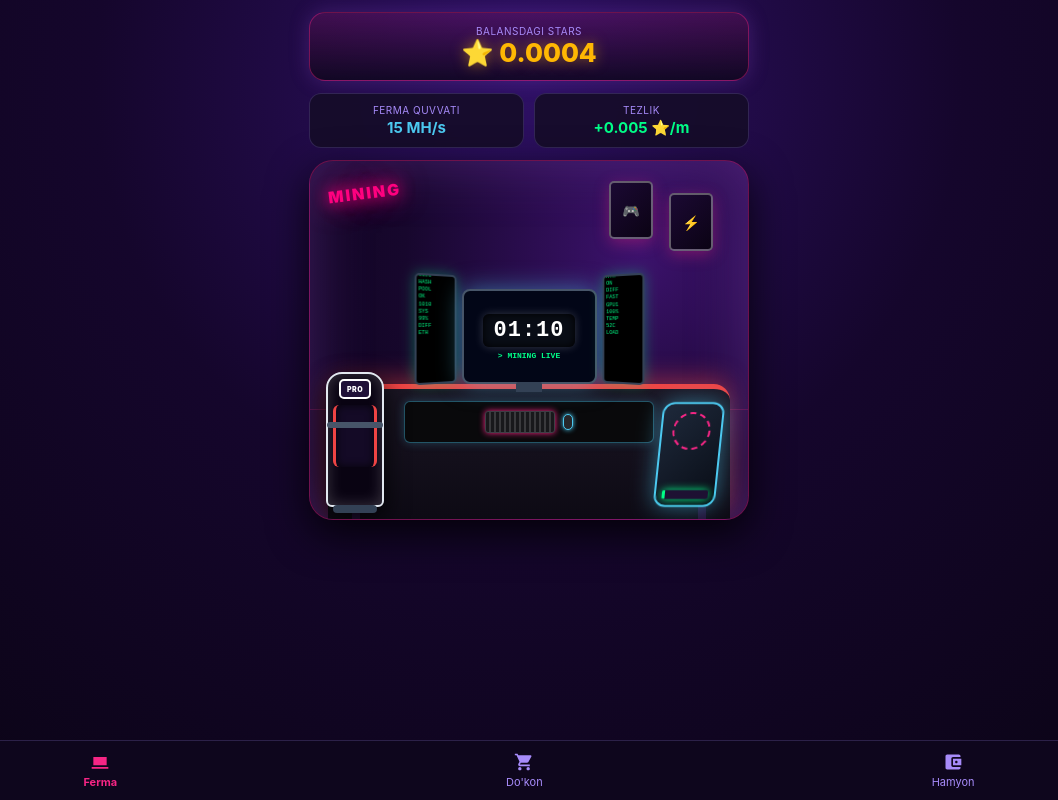
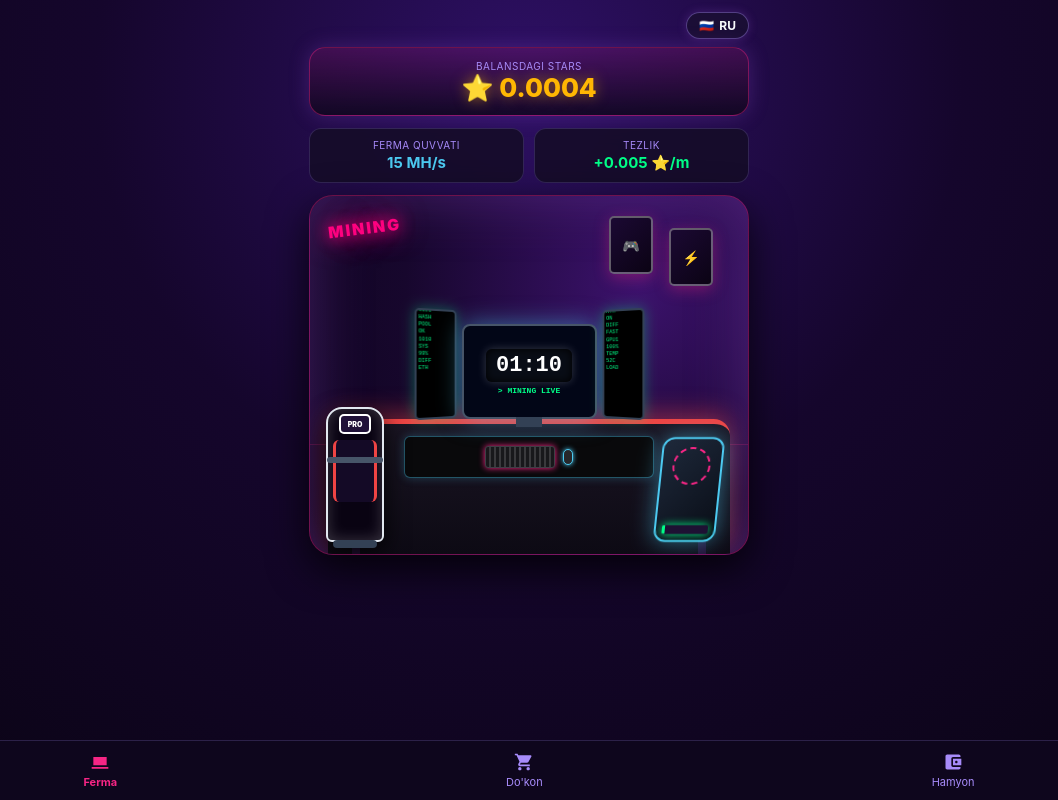
Before and after one commit to kodirovdurbek/telegram-mining, a website: page index.html in a window 1280 px wide. Shown: the whole page, without its empty margins (111-1169 px from the left). Drawn offline with Linux system fonts and the light colour scheme.

Commit message:
Modify title and add language switch functionality
Updated the title and added a language switch button. Enhanced the layout and styling for the mining setup interface.

```diff
--- a/index.html
+++ b/index.html
@@ -3,7 +3,7 @@
 <head>
     <meta charset="UTF-8">
     <meta name="viewport" content="width=device-width, initial-scale=1.0, user-scalable=no">
-    <title>Realistic Gamer Mining Setup</title>
+    <title>Gamer Mining Room</title>
     <script src="https://telegram.org/js/telegram-web-app.js"></script>
     <style>
         :root {
@@ -30,6 +30,17 @@
             min-height: 100vh;
         }
 
+        /* Yuqori Panel: Balans & Til Tanlash */
+        .top-header-bar {
+            width: 100%; max-width: 440px; display: flex; justify-content: flex-end; margin-bottom: 8px;
+        }
+        .lang-switch-btn {
+            background: rgba(26, 16, 49, 0.8); border: 1px solid rgba(167, 139, 250, 0.4);
+            color: var(--text-main); padding: 5px 12px; border-radius: 20px; font-size: 12px;
+            font-weight: 700; cursor: pointer; display: flex; align-items: center; gap: 5px;
+            box-shadow: 0 0 10px rgba(157, 78, 221, 0.25);
+        }
+
         .balance-chip {
             width: 100%; max-width: 440px; text-align: center;
             background: linear-gradient(180deg, rgba(247, 37, 133, 0.15) 0%, rgba(15, 7, 30, 0.85) 100%);
@@ -51,9 +62,7 @@
         }
         .stat-val { font-size: 15px; font-weight: 700; color: var(--neon-blue); margin-top: 2px; }
 
-        /* ========================================================
-           KATTALASHTIRILGAN REALISTIK 3D GAMER ROOM
-           ======================================================== */
+        /* REALISTIK 3D GAMER SETUP */
         .room-scene {
             width: 100%; height: 360px; position: relative;
             background: radial-gradient(circle at 75% 25%, #3c126d 0%, #17072d 55%, #0d041c 100%);
@@ -63,7 +72,6 @@
             perspective: 800px;
         }
 
-        /* Yog'och pol (Suratdagi laminat) */
         .floor-wood {
             position: absolute; bottom: 0; left: 0; right: 0; height: 110px;
             background: linear-gradient(180deg, #12071a 0%, #08030d 100%);
@@ -71,7 +79,6 @@
             border-top: 1px solid rgba(247, 37, 133, 0.2);
         }
 
-        /* Devordagi neon & san'at plakatlari */
         .wall-neon-sign {
             position: absolute; top: 22px; left: 18px;
             color: #ff007f; font-weight: 900; font-size: 16px; text-shadow: 0 0 15px #ff007f, 0 0 30px #ff007f;
@@ -84,21 +91,17 @@
             box-shadow: 0 4px 15px rgba(247,37,133,0.35); display: flex; align-items: center; justify-content: center; font-size: 14px;
         }
 
-        /* Gamer Stoli (Kattaroq, massiv va qizil neon qirrali) */
         .gamer-desk {
             position: absolute; bottom: 0; width: 92%; height: 135px;
             background: linear-gradient(180deg, #1a1523 0%, #0d0a14 100%);
-            border-top: 5px solid #ef4444;
-            box-shadow: 0 -6px 25px rgba(239, 68, 68, 0.45);
-            border-radius: 16px 16px 0 0;
-            display: flex; justify-content: center;
+            border-top: 5px solid #ef4444; box-shadow: 0 -6px 25px rgba(239, 68, 68, 0.45);
+            border-radius: 16px 16px 0 0; display: flex; justify-content: center;
         }
         .desk-legs {
             position: absolute; bottom: 0; width: 88%; height: 75px;
             border-left: 8px solid #221035; border-right: 8px solid #221035;
         }
 
-        /* Stol ustidagi jihozlar: Katta mousepad, klaviatura va sichqoncha */
         .desk-mat {
             position: absolute; top: 12px; width: 62%; height: 42px;
             background: #09090b; border: 1.5px solid rgba(76, 201, 240, 0.4);
@@ -115,26 +118,18 @@
             border: 1px solid var(--neon-blue); box-shadow: 0 0 5px var(--neon-blue);
         }
 
-        /* 3D MONITORLAR SETUP'I */
         .triple-monitors {
             position: absolute; bottom: 135px; width: 100%;
-            display: flex; justify-content: center; align-items: flex-end; gap: 4px;
-            z-index: 5;
+            display: flex; justify-content: center; align-items: flex-end; gap: 4px; z-index: 5;
         }
-        /* Chap monitor (ichkariga burilgan 3D) */
         .vert-monitor.left {
-            width: 44px; height: 110px; background: #000;
-            border: 2px solid #334155; border-radius: 5px;
-            padding: 4px 2px; overflow: hidden;
-            box-shadow: 0 0 14px rgba(0, 255, 136, 0.35);
+            width: 44px; height: 110px; background: #000; border: 2px solid #334155; border-radius: 5px;
+            padding: 4px 2px; overflow: hidden; box-shadow: 0 0 14px rgba(0, 255, 136, 0.35);
             transform: perspective(300px) rotateY(18deg);
         }
-        /* O'ng monitor (ichkariga burilgan 3D) */
         .vert-monitor.right {
-            width: 44px; height: 110px; background: #000;
-            border: 2px solid #334155; border-radius: 5px;
-            padding: 4px 2px; overflow: hidden;
-            box-shadow: 0 0 14px rgba(0, 255, 136, 0.35);
+            width: 44px; height: 110px; background: #000; border: 2px solid #334155; border-radius: 5px;
+            padding: 4px 2px; overflow: hidden; box-shadow: 0 0 14px rgba(0, 255, 136, 0.35);
             transform: perspective(300px) rotateY(-18deg);
         }
         .matrix-code {
@@ -143,23 +138,18 @@
         }
         @keyframes scrollMatrix { 0% { transform: translateY(0); } 100% { transform: translateY(-12px); } }
 
-        /* Asosiy markaziy monitor */
         .center-monitor {
-            width: 135px; height: 95px; background: #020617;
-            border: 2.5px solid #475569; border-radius: 8px;
-            box-shadow: 0 0 25px rgba(76, 201, 240, 0.5);
-            display: flex; flex-direction: column; align-items: center; justify-content: center;
-            position: relative;
+            width: 135px; height: 95px; background: #020617; border: 2.5px solid #475569; border-radius: 8px;
+            box-shadow: 0 0 25px rgba(76, 201, 240, 0.5); display: flex; flex-direction: column;
+            align-items: center; justify-content: center; position: relative;
         }
         .monitor-stand {
             position: absolute; bottom: -10px; width: 26px; height: 10px; background: #334155;
-            border-radius: 2px 2px 0 0;
         }
         .flip-clock {
-            font-size: 22px; font-weight: 900; font-family: monospace;
-            background: #090d16; padding: 4px 10px; border-radius: 6px; color: #fff;
-            box-shadow: inset 0 0 8px #000, 0 0 10px rgba(255,255,255,0.2); margin-bottom: 4px;
-            letter-spacing: 1px;
+            font-size: 22px; font-weight: 900; font-family: monospace; background: #090d16;
+            padding: 4px 10px; border-radius: 6px; color: #fff; box-shadow: inset 0 0 8px #000, 0 0 10px rgba(255,255,255,0.2);
+            margin-bottom: 4px;
         }
         .mining-live-badge {
             font-size: 8px; color: var(--neon-green); font-family: monospace; font-weight: 700;
@@ -167,7 +157,6 @@
         }
         @keyframes blink { 0% { opacity: 0.3; } 100% { opacity: 1; } }
 
-        /* Realistik Gamer Kreslosi (Suratdagi sifat va burchak) */
         .gamer-chair {
             position: absolute; bottom: 12px; left: 16px; width: 58px; height: 135px;
             background: #090312; border: 2.5px solid #e2e8f0; border-radius: 16px 16px 6px 6px;
@@ -176,12 +165,11 @@
         }
         .chair-headrest {
             width: 32px; height: 20px; background: #201138; border: 2px solid #fff; border-radius: 5px; margin-top: 5px;
-            font-size: 7px; color: #fff; text-align: center; line-height: 17px; font-weight: 900; letter-spacing: 0.5px;
+            font-size: 7px; color: #fff; text-align: center; line-height: 17px; font-weight: 900;
         }
         .chair-body {
             width: 44px; height: 62px; background: #140a26; border-radius: 6px; margin-top: 6px;
             border-left: 3.5px solid #ef4444; border-right: 3.5px solid #ef4444;
-            box-shadow: inset 0 0 8px rgba(0,0,0,0.8);
         }
         .chair-armrests {
             position: absolute; top: 48px; width: 56px; height: 6px; background: #475569; border-radius: 3px;
@@ -190,13 +178,11 @@
             position: absolute; bottom: -8px; width: 44px; height: 8px; background: #334155; border-radius: 4px;
         }
 
-        /* Stol ostidagi og'ma futuristik keys (Suratdagi korpus) */
         .futuristic-pc {
             position: absolute; bottom: 12px; right: 28px; width: 62px; height: 105px;
             background: linear-gradient(135deg, #1e293b 0%, #090d16 100%);
             border: 2px solid var(--neon-blue); border-radius: 12px;
-            box-shadow: 0 0 22px rgba(76, 201, 240, 0.5);
-            transform: skewX(-6deg); z-index: 7; padding: 6px;
+            box-shadow: 0 0 22px rgba(76, 201, 240, 0.5); transform: skewX(-6deg); z-index: 7; padding: 6px;
             display: flex; flex-direction: column; justify-content: space-between;
         }
         .case-cooler {
@@ -210,16 +196,13 @@
             box-shadow: 0 0 8px var(--neon-green); border-radius: 2px;
         }
 
-        /* ========================================================
-           DO'KON VA HAMYON (O'ZGARMAGAN, O'Z JOYIDA)
-           ======================================================== */
+        /* DO'KON */
         .section-header { font-size: 13px; font-weight: 700; color: var(--text-muted); text-transform: uppercase; margin-bottom: 12px; }
 
         .realistic-gpu-card {
             background: linear-gradient(145deg, #161f33 0%, #0e1424 100%);
-            border: 1px solid #23304b; border-radius: 16px;
-            padding: 12px; margin-bottom: 14px; box-shadow: 0 8px 20px rgba(0,0,0,0.4);
-            display: flex; flex-direction: column; gap: 10px;
+            border: 1px solid #23304b; border-radius: 16px; padding: 12px; margin-bottom: 14px;
+            box-shadow: 0 8px 20px rgba(0,0,0,0.4); display: flex; flex-direction: column; gap: 10px;
         }
         .gpu-model-visual {
             width: 100%; height: 82px; background: linear-gradient(90deg, #1b2438 0%, #283552 40%, #1e283d 100%);
@@ -280,6 +263,7 @@
             box-shadow: 0 0 12px rgba(239, 68, 68, 0.45);
         }
 
+        /* HAMYON */
         .wallet-card {
             background: var(--panel-bg); border: 1px solid #1e293b; border-radius: 14px;
             padding: 18px; text-align: center; margin-top: 10px;
@@ -306,35 +290,38 @@
 </head>
 <body>
 
+    <!-- Til Almashtirish Tugmasi -->
+    <div class="top-header-bar">
+        <button class="lang-switch-btn" onclick="toggleLanguage()">
+            <span id="lang-flag">🇷🇺</span> <span id="lang-name">RU</span>
+        </button>
+    </div>
+
     <!-- Balans -->
     <div class="balance-chip">
-        <div class="stat-label">Balansdagi Stars</div>
+        <div class="stat-label" id="txt-bal-label">Balansdagi Stars</div>
         <h2>⭐ <span id="stars-balance">0.0000</span></h2>
     </div>
 
-    <!-- 1-BO'LIM: KATTALASHTIRILGAN VA 3D REALISTIK SETUP -->
+    <!-- 1-BO'LIM: FERMA -->
     <div id="tab-farm" class="tab-content active">
         <div class="top-stats">
             <div class="stat-badge">
-                <div class="stat-label">Ferma Quvvati</div>
+                <div class="stat-label" id="txt-power-label">Ferma Quvvati</div>
                 <div class="stat-val"><span id="hashrate">0</span> MH/s</div>
             </div>
             <div class="stat-badge">
-                <div class="stat-label">Tezlik</div>
+                <div class="stat-label" id="txt-speed-label">Tezlik</div>
                 <div class="stat-val" style="color: var(--neon-green);">+<span id="speed">0.000</span> ⭐/m</div>
             </div>
         </div>
 
         <div class="room-scene">
-            <!-- Pol qatlami -->
             <div class="floor-wood"></div>
-
-            <!-- Devor chiroqlari va dekoratsiya -->
             <div class="wall-neon-sign">MINING</div>
             <div class="wall-poster" style="top:20px; right:95px;">🎮</div>
             <div class="wall-poster" style="top:32px; right:35px;">⚡️</div>
 
-            <!-- 3D 3 talik monitorlar -->
             <div class="triple-monitors">
                 <div class="vert-monitor left">
                     <div class="matrix-code">0101<br>HASH<br>POOL<br>OK<br>1010<br>SYS<br>99%<br>DIFF<br>ETH</div>
@@ -349,7 +336,6 @@
                 </div>
             </div>
 
-            <!-- Gamer Kreslosi -->
             <div class="gamer-chair">
                 <div class="chair-headrest">PRO</div>
                 <div class="chair-armrests"></div>
@@ -357,7 +343,6 @@
                 <div class="chair-base"></div>
             </div>
 
-            <!-- Katta Gamer Stoli -->
             <div class="gamer-desk">
                 <div class="desk-mat">
                     <div class="desk-keyboard"></div>
@@ -366,7 +351,6 @@
                 <div class="desk-legs"></div>
             </div>
 
-            <!-- Stol ostidagi og'ma keys -->
             <div class="futuristic-pc">
                 <div class="case-cooler"></div>
                 <div class="gpu-rack" id="gpu-visual-rack"></div>
@@ -374,9 +358,9 @@
         </div>
     </div>
 
-    <!-- 2-BO'LIM: VIDEOKARTALAR DO'KONI (O'ZGARMAGAN) -->
+    <!-- 2-BO'LIM: DO'KON -->
     <div id="tab-shop" class="tab-content">
-        <div class="section-header">🛒 Videokartalar Bo'limi</div>
+        <div class="section-header" id="txt-shop-title">🛒 Videokartalar Bo'limi</div>
 
         <!-- 1. GTX 1660 Super -->
         <div class="realistic-gpu-card">
@@ -491,17 +475,17 @@
         </div>
     </div>
 
-    <!-- 3-BO'LIM: PUL YECHISH / HAMYON (O'ZGARMAGAN) -->
+    <!-- 3-BO'LIM: HAMYON -->
     <div id="tab-wallet" class="tab-content">
-        <div class="section-header">💳 Mablag'ni Yechib Olish</div>
+        <div class="section-header" id="txt-wallet-title">💳 Mablag'ni Yechib Olish</div>
         <div class="wallet-card">
             <div style="font-size: 32px; margin-bottom: 8px;">💼</div>
-            <h3>Yechib olish shartlari</h3>
-            <p style="font-size: 12px; color: var(--text-muted); margin: 6px 0 14px 0;">
+            <h3 id="txt-rules-title">Yechib olish shartlari</h3>
+            <p id="txt-rules-desc" style="font-size: 12px; color: var(--text-muted); margin: 6px 0 14px 0;">
                 Minimal yechish summasi: <b style="color: var(--gold);">50 ⭐</b>.<br>
                 So'rov yuborilgach, hisobingiz admin tomonidan tekshirilib tasdiqlanadi.
             </p>
-            <button class="btn-withdraw" onclick="withdrawStars()">Barcha Stars'ni Yechish</button>
+            <button class="btn-withdraw" id="btn-withdraw-txt" onclick="withdrawStars()">Barcha Stars'ni Yechish</button>
         </div>
     </div>
 
@@ -509,15 +493,15 @@
     <div class="bottom-nav">
         <button class="nav-item active" onclick="switchTab('farm', this)">
             <svg viewBox="0 0 24 24"><path d="M4 6h16v10H4V6zm-2 12h20v2H2v-2z"/></svg>
-            <span>Ferma</span>
+            <span id="nav-farm">Ferma</span>
         </button>
         <button class="nav-item" onclick="switchTab('shop', this)">
             <svg viewBox="0 0 24 24"><path d="M7 18c-1.1 0-1.99.9-1.99 2S5.9 22 7 22s2-.9 2-2-.9-2-2-2zM1 2v2h2l3.6 7.59-1.35 2.45c-.16.28-.25.61-.25.96 0 1.1.9 2 2 2h12v-2H7.42c-.14 0-.25-.11-.25-.25l.03-.12.9-1.63h7.45c.75 0 1.41-.41 1.75-1.03l3.58-6.49c.08-.14.12-.31.12-.48 0-.55-.45-1-1-1H5.21l-.94-2H1zm16 16c-1.1 0-1.99.9-1.99 2s.89 2 1.99 2 2-.9 2-2-.9-2-2-2z"/></svg>
-            <span>Do'kon</span>
+            <span id="nav-shop">Do'kon</span>
         </button>
         <button class="nav-item" onclick="switchTab('wallet', this)">
             <svg viewBox="0 0 24 24"><path d="M21 18v1c0 1.1-.9 2-2 2H5c-1.11 0-2-.9-2-2V5c0-1.1.89-2 2-2h14c1.1 0 2 .9 2 2v1h-9c-1.11 0-2 .9-2 2v8c0 1.1.89 2 2 2h9zm-9-2h10V8H12v8zm4-2.5c-.83 0-1.5-.67-1.5-1.5s.67-1.5 1.5-1.5 1.5.67 1.5 1.5-.67 1.5-1.5 1.5z"/></svg>
-            <span>Hamyon</span>
+            <span id="nav-wallet">Hamyon</span>
         </button>
     </div>
 
@@ -525,6 +509,77 @@
         const tg = window.Telegram?.WebApp;
         if (tg) { tg.ready(); tg.expand(); }
 
+        // ================= TIL SOZLAMALARI =================
+        const translations = {
+            uz: {
+                flag: "🇷🇺",
+                btnName: "RU",
+                balLabel: "Balansdagi Stars",
+                powerLabel: "Ferma Quvvati",
+                speedLabel: "Tezlik",
+                shopTitle: "🛒 Videokartalar Bo'limi",
+                walletTitle: "💳 Mablag'ni Yechib Olish",
+                rulesTitle: "Yechib olish shartlari",
+                rulesDesc: "Minimal yechish summasi: <b style='color: var(--gold);'>50 ⭐</b>.<br>So'rov yuborilgach, hisobingiz admin tomonidan tekshirilib tasdiqlanadi.",
+                btnWithdraw: "Barcha Stars'ni Yechish",
+                navFarm: "Ferma",
+                navShop: "Do'kon",
+                navWallet: "Hamyon",
+                boughtMsg: "xarid qilindi!",
+                minWithdrawMsg: "Minimal yechish: 50 ⭐"
+            },
+            ru: {
+                flag: "🇺🇿",
+                btnName: "UZ",
+                balLabel: "Баланс Stars",
+                powerLabel: "Мощность фермы",
+                speedLabel: "Скорость",
+                shopTitle: "🛒 Магазин видеокарт",
+                walletTitle: "💳 Вывод средств",
+                rulesTitle: "Условия вывода",
+                rulesDesc: "Минимальная сумма вывода: <b style='color: var(--gold);'>50 ⭐</b>.<br>После отправки заявка проверяется администратором.",
+                btnWithdraw: "Вывести все Stars",
+                navFarm: "Ферма",
+                navShop: "Магазин",
+                navWallet: "Кошелек",
+                boughtMsg: "успешно куплена!",
+                minWithdrawMsg: "Минимальный вывод: 50 ⭐"
+            }
+        };
+
+        // Agar foydalanuvchining Telegrami rus tilida bo'lsa avtomatik 'ru' tanlanadi
+        let userLang = localStorage.getItem('app_lang');
+        if (!userLang) {
+            const tgLang = tg?.initDataUnsafe?.user?.language_code;
+            userLang = (tgLang && tgLang.startsWith('ru')) ? 'ru' : 'uz';
+        }
+
+        function applyLanguage() {
+            const t = translations[userLang];
+            document.getElementById('lang-flag').innerText = t.flag;
+            document.getElementById('lang-name').innerText = t.btnName;
+            document.getElementById('txt-bal-label').innerText = t.balLabel;
+            document.getElementById('txt-power-label').innerText = t.powerLabel;
+            document.getElementById('txt-speed-label').innerText = t.speedLabel;
+            document.getElementById('txt-shop-title').innerText = t.shopTitle;
+            document.getElementById('txt-wallet-title').innerText = t.walletTitle;
+            document.getElementById('txt-rules-title').innerText = t.rulesTitle;
+            document.getElementById('txt-rules-desc').innerHTML = t.rulesDesc;
+            document.getElementById('btn-withdraw-txt').innerText = t.btnWithdraw;
+            document.getElementById('nav-farm').innerText = t.navFarm;
+            document.getElementById('nav-shop').innerText = t.navShop;
+            document.getElementById('nav-wallet').innerText = t.navWallet;
+            localStorage.setItem('app_lang', userLang);
+        }
+
+        function toggleLanguage() {
+            userLang = (userLang === 'uz') ? 'ru' : 'uz';
+            applyLanguage();
+        }
+
+        applyLanguage();
+
+        // ================= ASOSIY O'YIN KODI =================
         let balance = parseFloat(localStorage.getItem('stars_bal')) || 0;
         let hashrate = parseInt(localStorage.getItem('user_hashrate')) || 0;
         let speed = parseFloat(localStorage.getItem('user_speed')) || 0;
@@ -592,7 +647,7 @@
                     headers: { 'Content-Type': 'application/json' },
                     body: JSON.stringify({
                         title: name,
-                        description: `${addedHash} MH/s quvvatli videokarta`,
+                        description: `${addedHash} MH/s GPU`,
                         starsPrice: starsCost,
                         payload: `buy_${name.replace(/\\s+/g, '_')}`
                     })
@@ -606,20 +661,20 @@
                             speed += addedSpeed;
                             gpuCount += 1;
                             updateUI();
-                            alert(`${name} xarid qilindi!`);
+                            alert(`${name} ${translations[userLang].boughtMsg}`);
                         }
                     });
                 } else {
-                    alert("Xato: " + (data.error || "Invoice yaratilmadi"));
+                    alert("Xato / Ошибка: " + (data.error || "Invoice yaratilmadi"));
                 }
             } catch (e) {
-                alert("Xatolik: " + e.message);
+                alert("Xato / Ошибка: " + e.message);
             }
         }
 
         async function withdrawStars() {
             if (balance < 50) {
-                alert("Minimal yechish: 50 ⭐");
+                alert(translations[userLang].minWithdrawMsg);
                 return;
             }
             const user = tg.initDataUnsafe?.user || {};
```
